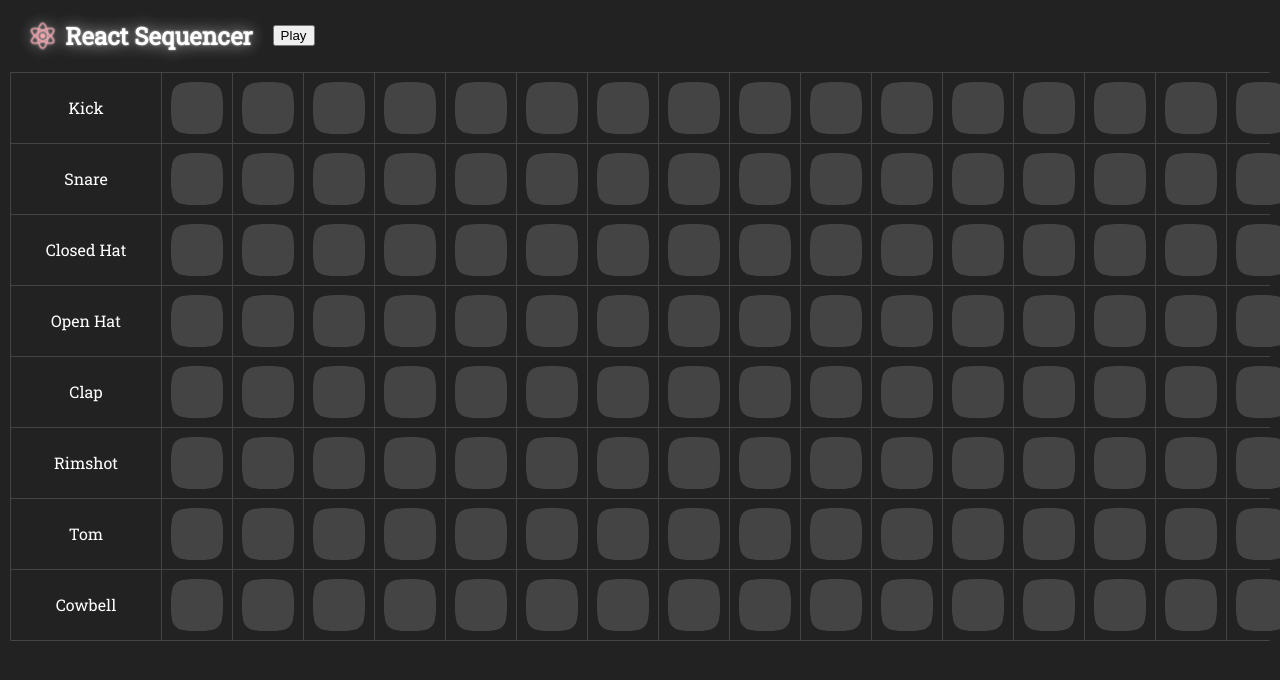
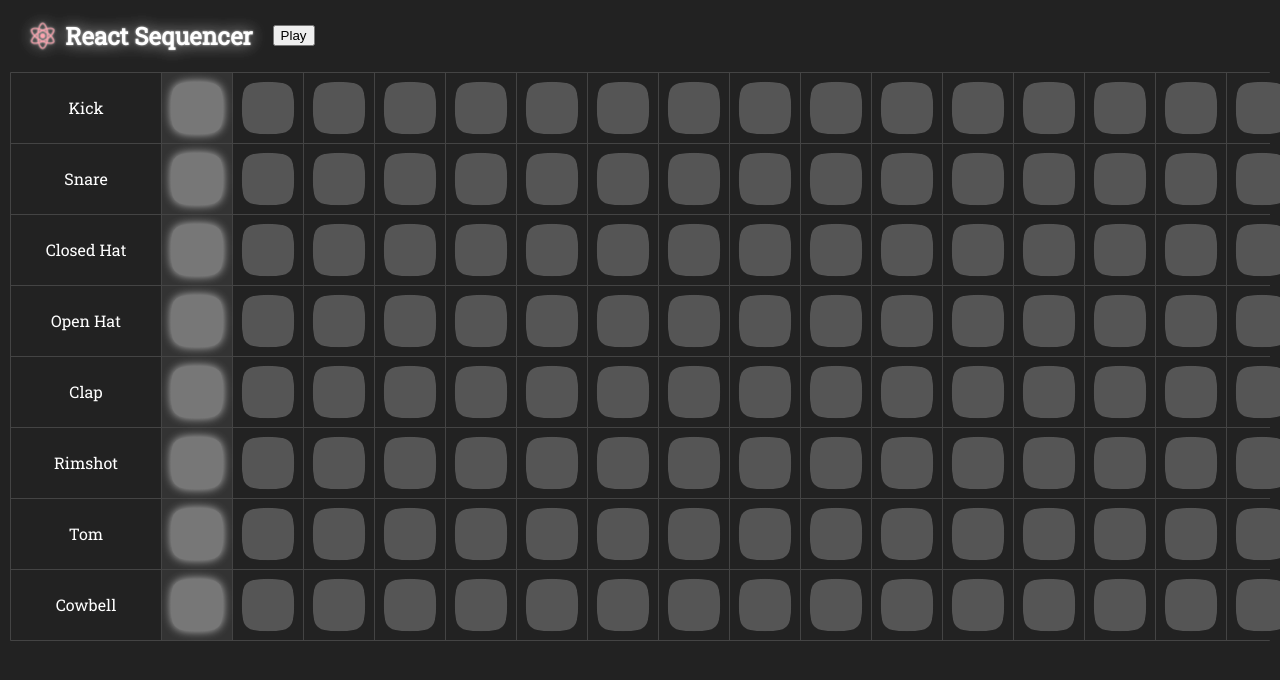
Before and after one commit to leadley-cc/react-sequencer, a React (Create React App) app: page / in a window 1280 px wide. Shown: the top 680 px of the page. Built offline with nearby package versions, Linux system fonts and the light colour scheme; no server answers.

Commit message:
Add visual representation of active column

```diff
--- a/src/components/Pad.css
+++ b/src/components/Pad.css
@@ -5,9 +5,13 @@
   cursor: pointer;
 }
 
+.PadContainer.playing {
+  background-color: #333;
+}
+
 .Pad {
   display: inline-block;
-  background-color: #444;
+  background-color: #555;
   height: 50px;
   width: 50px;
   margin: 10px;
@@ -37,8 +41,8 @@
   transform: scaleY(1.9) scaleX(1.05) rotate(90deg);
 }
 
-.PadContainer:hover .Pad {
-  background-color: #666;
+.PadContainer:hover .Pad, .PadContainer.playing .Pad {
+  background-color: #777;
   filter: drop-shadow(0px 0px 5px #FFFA);
 }
 
@@ -48,7 +52,7 @@
   /*box-shadow: 0px 0px 20px #00d8ff;*/
 }
 
-.PadContainer:hover .Pad.active {
+.PadContainer:hover .Pad.active, .PadContainer.playing .Pad.active {
   background-color: #7febff;
   filter: drop-shadow(0px 0px 8px #7febffbb);
 }
@@ -58,7 +62,7 @@
   filter: drop-shadow(0px 0px 8px #00d8ffbb) hue-rotate(160deg);
 }
 
-.PadContainer:hover .Pad.accent {
+.PadContainer:hover .Pad.accent, .PadContainer.playing .Pad.accent {
   background-color: #7febff;
   filter: drop-shadow(0px 0px 8px #7febffbb) hue-rotate(160deg);
 }
--- a/src/components/Pad.js
+++ b/src/components/Pad.js
@@ -8,7 +8,10 @@ const Pad = (props) => {
 
   return (
     <div
-      className={'PadContainer Track' + (props.trackIndex)}
+      className={
+        'PadContainer' +
+        (props.playing ? ' playing' : '')
+      }
       onClick={onClick} >
       <div className={
         'Pad' +
--- a/src/components/SequencerGrid.js
+++ b/src/components/SequencerGrid.js
@@ -22,6 +22,7 @@ const SequencerGrid = (props) => {
   const padColumns = props.pads.map((column, colIndex) => (
     column.map((padState, trackIndex) => (
       <Pad
+        playing={colIndex === props.activeColumn}
         trackIndex={trackIndex}
         padIndex={colIndex}
         state={padState}
--- a/src/containers/App.js
+++ b/src/containers/App.js
@@ -47,6 +47,7 @@ class App extends Component {
         <SequencerGrid
           playing={this.props.playing}
           pads={this.props.pads}
+          activeColumn={this.props.activeColumn}
           togglePad={this.props.togglePad} />
       </div>
     )
@@ -56,7 +57,8 @@ class App extends Component {
 const mapStateToProps = (state, ownProps) => ({
   samples: state.samples,
   pads: state.pads,
-  playing: state.playing
+  playing: state.playing,
+  activeColumn: state.activeColumn
 })
 
 const mapDispatchToProps = (dispatch, ownProps) => ({
```
